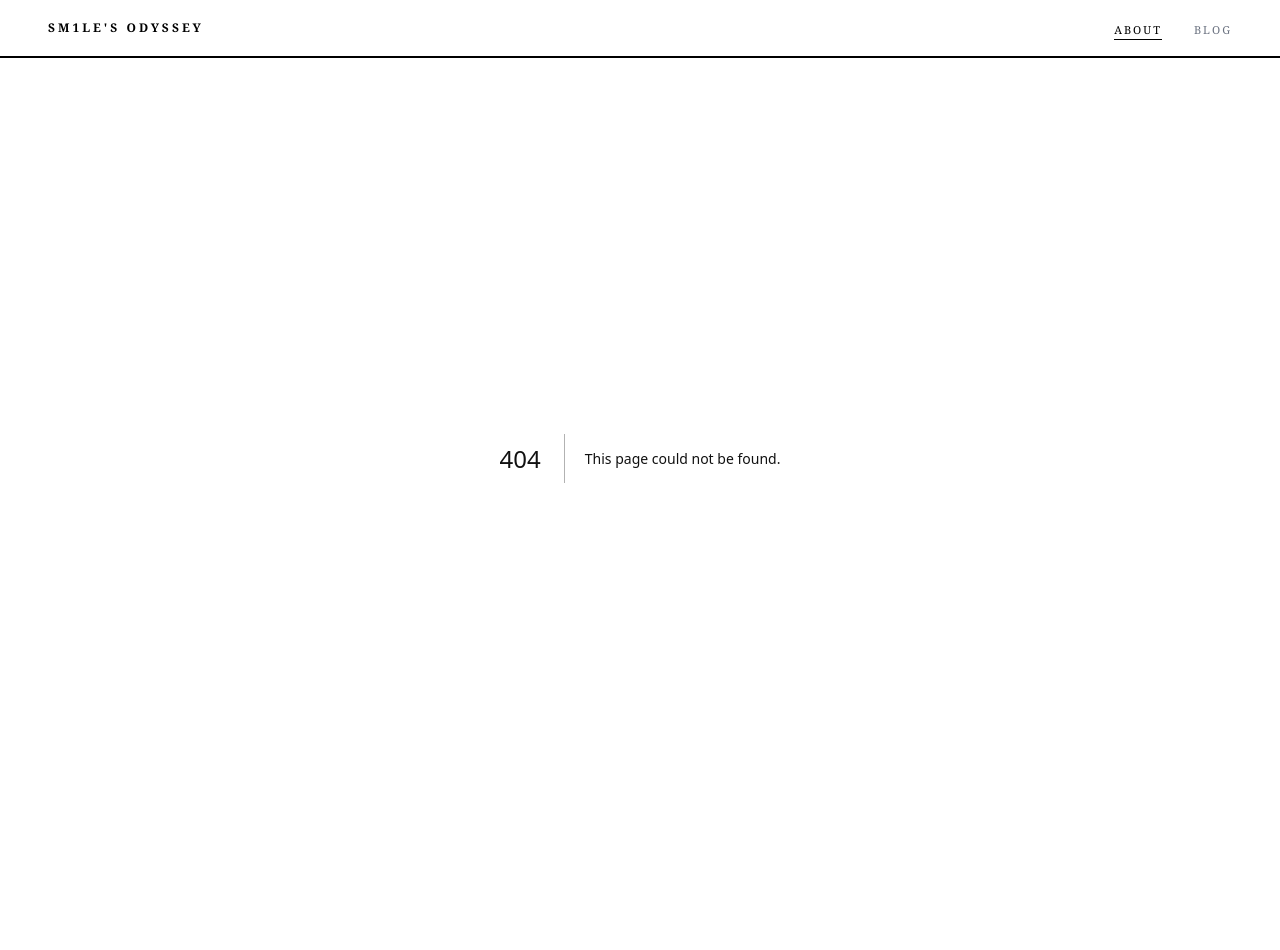
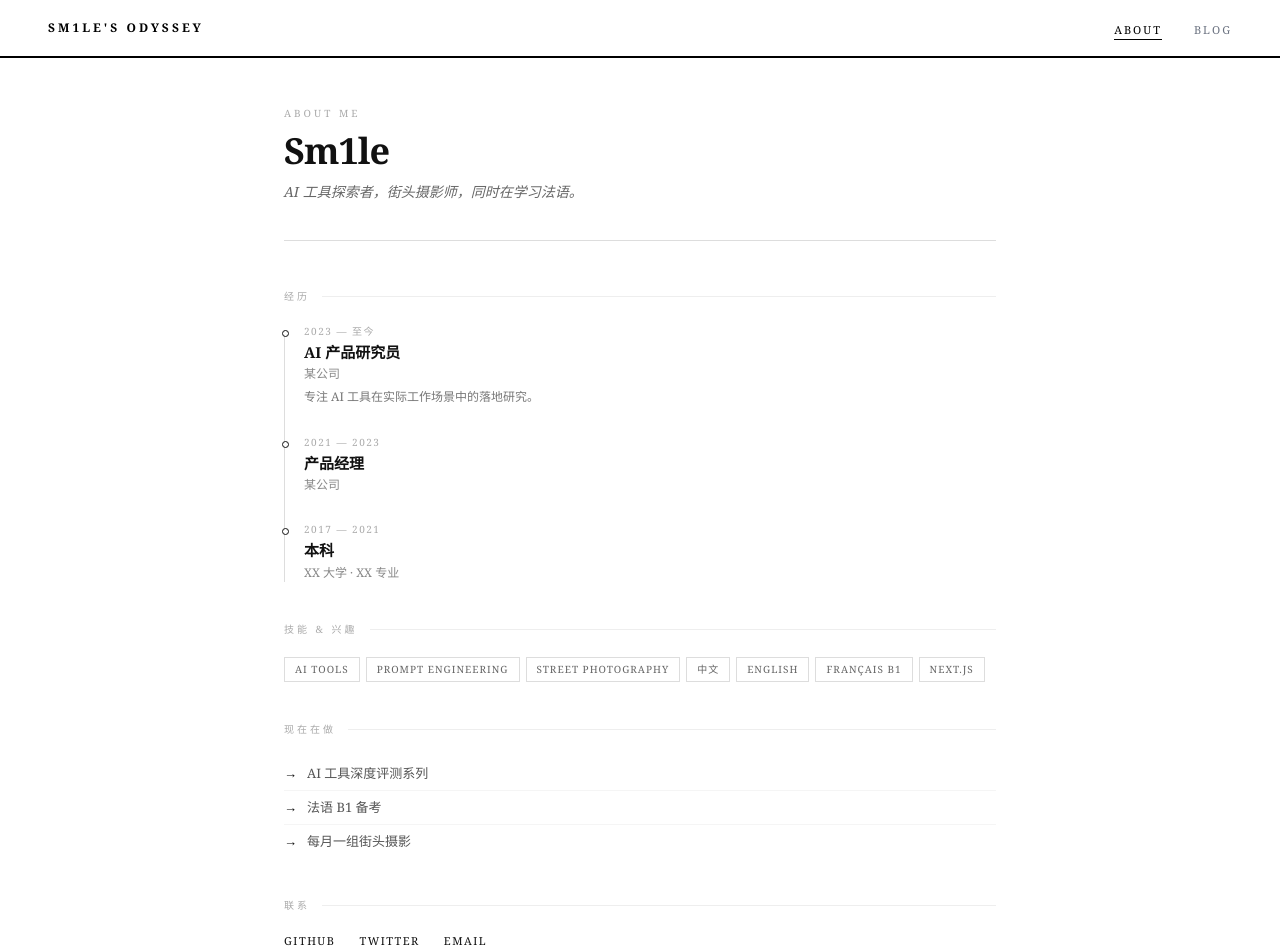
Before and after one commit to Sm1letk/personal-blog, a Next.js app: page /about in a window 1280 px wide. Before the commit this address had no page. Shown: the top 950 px of the page. Before the commit the page ends 858 px from the top, so only its background shows below. Built offline with nearby package versions, Linux system fonts and the light colour scheme.

Commit message:
feat: add About Me page with timeline, skills, and contact

```diff
--- /dev/null
+++ b/src/app/about/page.tsx
@@ -0,0 +1,100 @@
+import type { Metadata } from 'next'
+
+export const metadata: Metadata = {
+  title: "About — Sm1le's Odyssey",
+}
+
+const EXPERIENCE = [
+  { period: '2023 — 至今', role: 'AI 产品研究员', org: '某公司', desc: '专注 AI 工具在实际工作场景中的落地研究。' },
+  { period: '2021 — 2023', role: '产品经理', org: '某公司', desc: '' },
+  { period: '2017 — 2021', role: '本科', org: 'XX 大学 · XX 专业', desc: '' },
+]
+
+const SKILLS = ['AI Tools', 'Prompt Engineering', 'Street Photography', '中文', 'English', 'Français B1', 'Next.js']
+
+const NOW = [
+  'AI 工具深度评测系列',
+  '法语 B1 备考',
+  '每月一组街头摄影',
+]
+
+function SectionLabel({ children }: { children: React.ReactNode }) {
+  return (
+    <div className="flex items-center gap-3 mb-5">
+      <span className="text-[10px] tracking-[3px] uppercase text-[#aaa] whitespace-nowrap">{children}</span>
+      <div className="flex-1 h-px bg-[#eee]" />
+    </div>
+  )
+}
+
+export default function AboutPage() {
+  return (
+    <div className="max-w-[760px] mx-auto px-6">
+      {/* Header */}
+      <header className="py-12 pb-9 border-b border-[#ddd] mb-12">
+        <div className="text-[10px] tracking-[3px] uppercase text-[#aaa] mb-3">About Me</div>
+        <h1 className="text-[36px] font-bold tracking-[-1px] text-[#111] leading-none mb-3">Sm1le</h1>
+        <p className="text-[14px] italic text-[#666] leading-relaxed">
+          AI 工具探索者，街头摄影师，同时在学习法语。
+        </p>
+      </header>
+
+      {/* Experience */}
+      <section className="mb-10">
+        <SectionLabel>经历</SectionLabel>
+        <div className="relative pl-5">
+          <div className="absolute left-0 top-1.5 bottom-0 w-px bg-[#ddd]" />
+          {EXPERIENCE.map((item) => (
+            <div key={item.period} className="relative mb-7 last:mb-0">
+              <div className="absolute -left-[22px] top-1.5 w-[7px] h-[7px] rounded-full bg-white border border-[#111]" />
+              <div className="text-[10px] tracking-[1.5px] uppercase text-[#aaa] mb-0.5">{item.period}</div>
+              <div className="text-[15px] font-bold text-[#111] mb-0.5">{item.role}</div>
+              <div className="text-[12px] text-[#888] mb-1">{item.org}</div>
+              {item.desc && <div className="text-[12px] text-[#777] leading-relaxed">{item.desc}</div>}
+            </div>
+          ))}
+        </div>
+      </section>
+
+      {/* Skills */}
+      <section className="mb-10">
+        <SectionLabel>技能 & 兴趣</SectionLabel>
+        <div className="flex flex-wrap gap-1.5">
+          {SKILLS.map((skill) => (
+            <span key={skill} className="text-[10px] tracking-[1px] uppercase border border-[#ddd] px-2.5 py-1 text-[#666]">
+              {skill}
+            </span>
+          ))}
+        </div>
+      </section>
+
+      {/* Now */}
+      <section className="mb-10">
+        <SectionLabel>现在在做</SectionLabel>
+        <div>
+          {NOW.map((item) => (
+            <div key={item} className="flex gap-2.5 text-[13px] text-[#555] leading-relaxed py-1.5 border-b border-[#f5f5f5] last:border-0">
+              <span className="text-[#111] shrink-0">→</span>
+              {item}
+            </div>
+          ))}
+        </div>
+      </section>
+
+      {/* Contact */}
+      <section className="mb-12">
+        <SectionLabel>联系</SectionLabel>
+        <div className="flex gap-6">
+          <a href="https://github.com" className="text-[11px] tracking-[1.5px] uppercase text-[#111] border-b border-[#ddd] pb-0.5 no-underline hover:border-[#111] transition-colors">GitHub</a>
+          <a href="https://twitter.com" className="text-[11px] tracking-[1.5px] uppercase text-[#111] border-b border-[#ddd] pb-0.5 no-underline hover:border-[#111] transition-colors">Twitter</a>
+          <a href="mailto:hello@example.com" className="text-[11px] tracking-[1.5px] uppercase text-[#111] border-b border-[#ddd] pb-0.5 no-underline hover:border-[#111] transition-colors">Email</a>
+        </div>
+      </section>
+
+      {/* Footer */}
+      <footer className="border-t-2 border-black py-6 text-center">
+        <div className="text-[10px] tracking-[2px] uppercase text-[#bbb]">© 2025 Sm1le&apos;s Odyssey</div>
+      </footer>
+    </div>
+  )
+}
```
